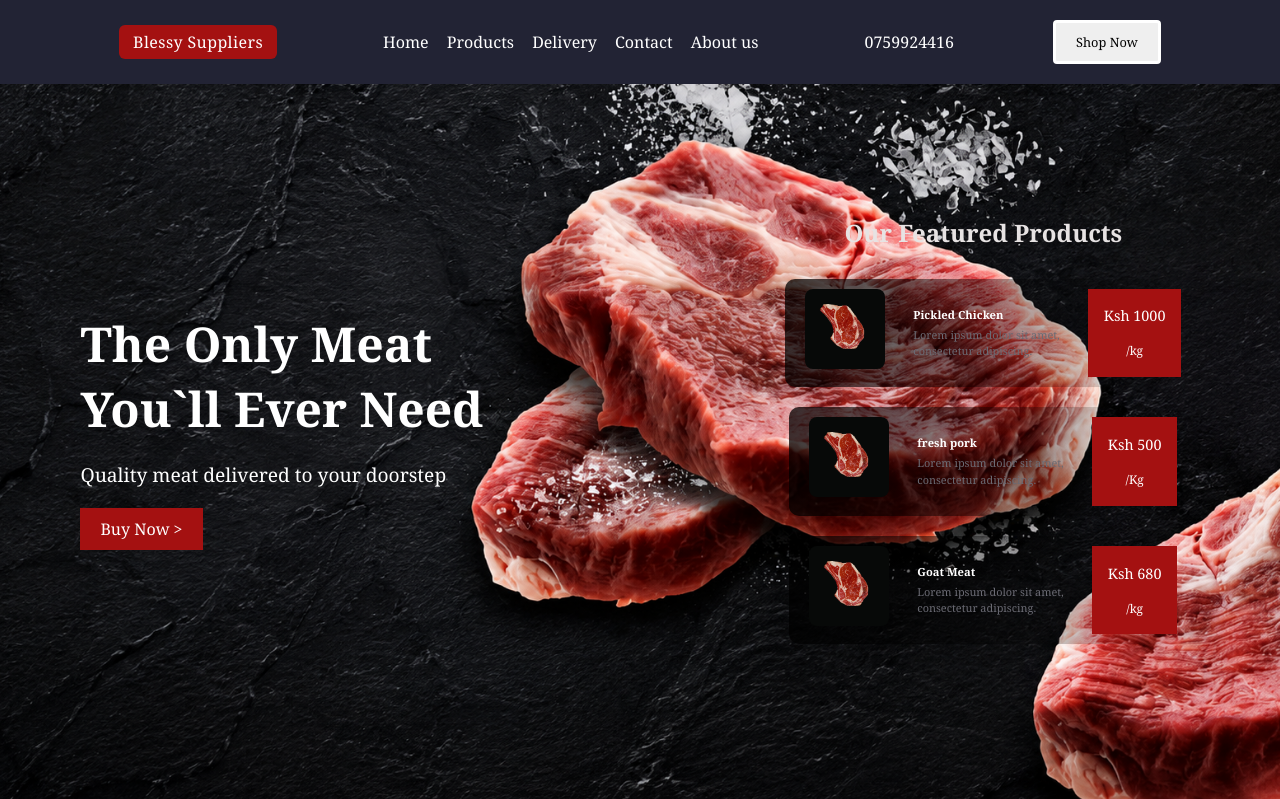
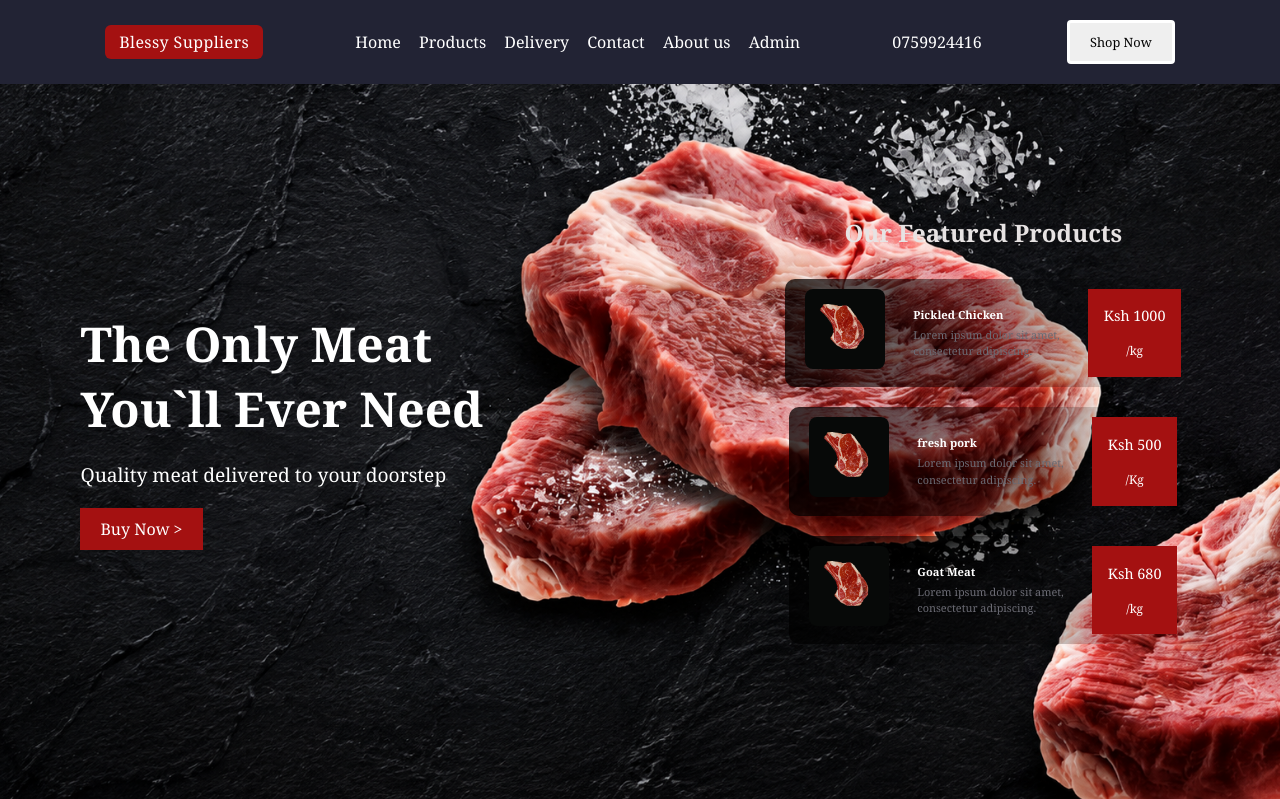
Before and after one commit to Ngure2050/Blessy-Website, a Flask app: page / in a window 1280 px wide. Shown: the top 799 px of the page. Run offline with Flask 3, Linux system fonts and the light colour scheme.

Commit message:
Add admin dashboard navigation link

```diff
--- a/templates/index.html
+++ b/templates/index.html
@@ -32,6 +32,7 @@
              <a href= "#Delivery">Delivery</a>
              <a href= "#Contact ">Contact</a>
              <a href="#About us">About us</a>
+             <a href="{{ url_for('admin_orders') }}">Admin</a>
 
          </nav>
 
```
